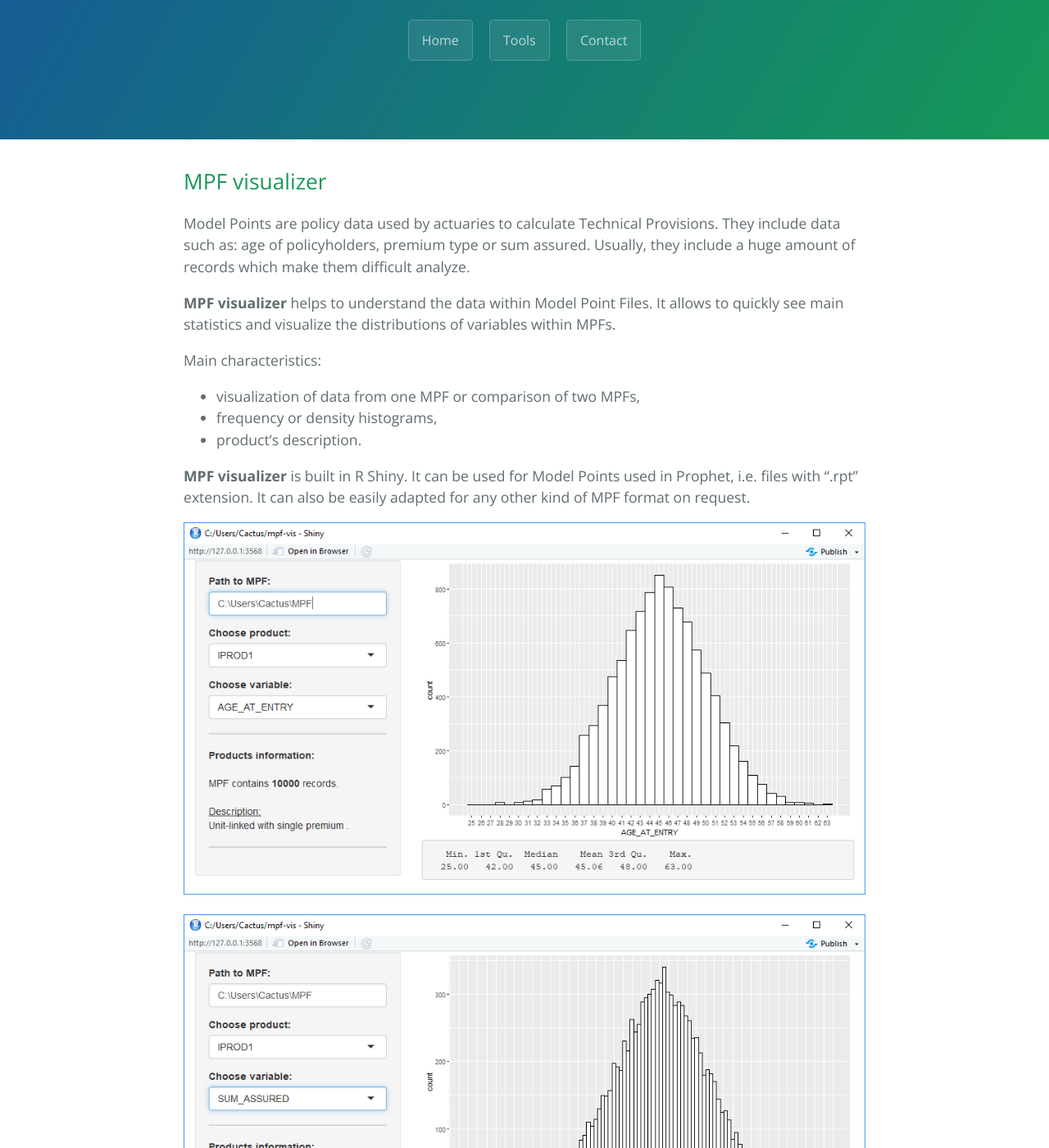
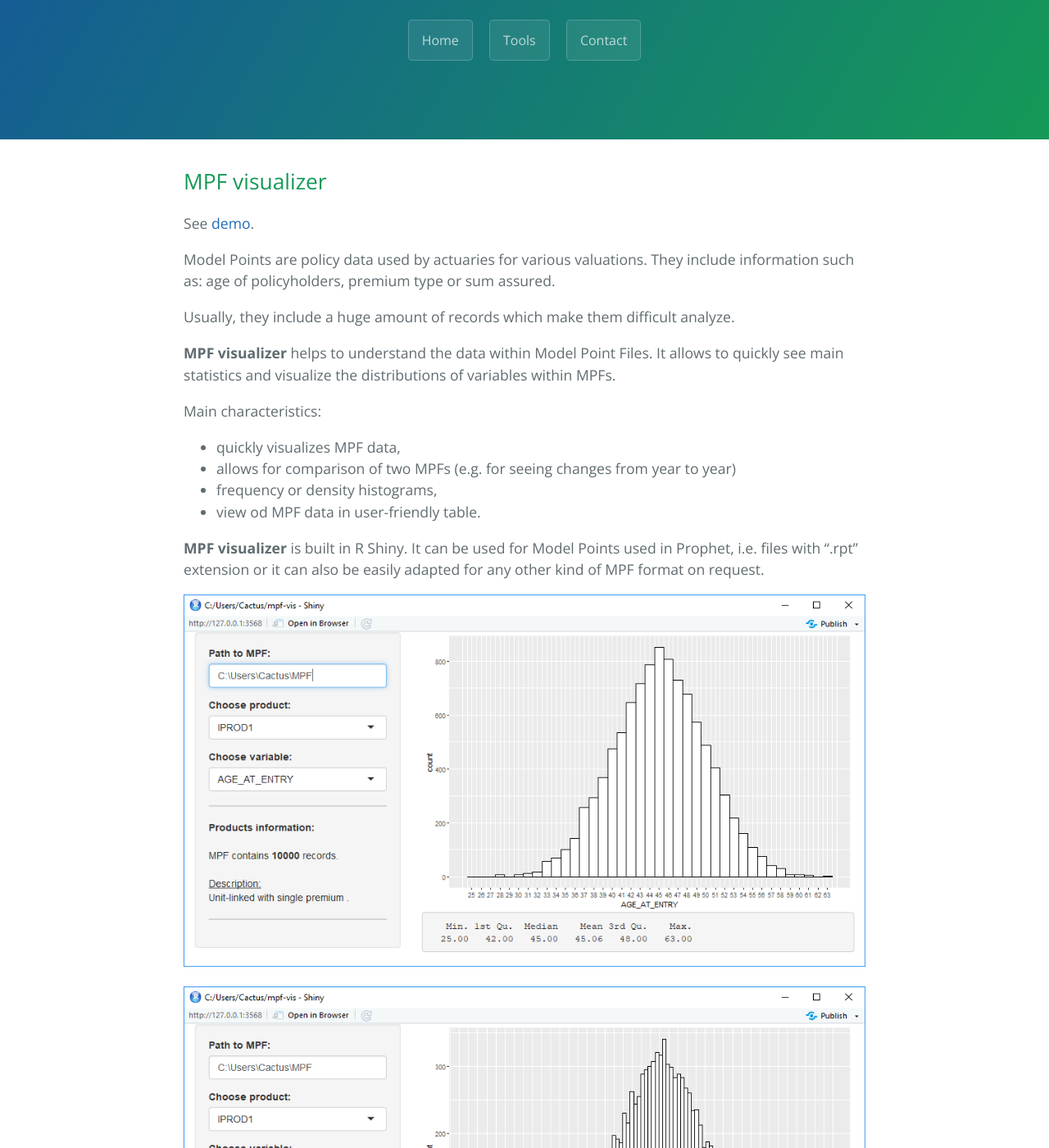
Before and after one commit to cactus-actuarial/cactus-actuarial.github.io, a Jekyll site: the page built from tools.md, in a window 1280 px wide and 1400 px high, scrolled down 213 px. Shown: the whole window at 82% size. Built offline with Jekyll 4.4.1, drawn with Linux system fonts in a browser that asks for light colours; some of the changed text lies outside the part shown.

Commit message:
Changes in text
Changes in text

```diff
--- a/tools.md
+++ b/tools.md
@@ -6,23 +6,24 @@ description: Tools to handle actuarial data.
 
 ## MPF visualizer
 
-Model Points are policy data used by actuaries to calculate Technical Provisions. They include data such as: age of policyholders, premium type or sum assured. Usually, they include a huge amount of records which make them difficult analyze.
+See [demo](https://cactus-actuarial.shinyapps.io/mpf-vis-app-demo/).
+
+Model Points are policy data used by actuaries for various valuations. They include information such as: age of policyholders, premium type or sum assured.
+
+Usually, they include a huge amount of records which make them difficult analyze.
 
 **MPF visualizer** helps to understand the data within Model Point Files. It allows to quickly see main statistics and visualize the distributions of variables within MPFs.
 
 Main characteristics:
-* visualization of data from one MPF or comparison of two MPFs,
+* quickly visualizes MPF data,
+* allows for comparison of two MPFs (e.g. for seeing changes from year to year)
 * frequency or density histograms,
-* product's description.
+* view od MPF data in user-friendly table.
 
-**MPF visualizer** is built in R Shiny. It can be used for Model Points used in Prophet, i.e. files with ".rpt" extension. It can also be easily adapted for any other kind of MPF format on request.
+**MPF visualizer** is built in R Shiny. It can be used for Model Points used in Prophet, i.e. files with ".rpt" extension or it can also be easily adapted for any other kind of MPF format on request.
 
 ![MPF-visualizer](../img/screen-1.png)
 
 ![MPF-visualizer](../img/screen-2.png)
 
-Requirements:
-* MPF in Prophet format (also adaptable for any other MPF format),
-* [R Studio](https://www.rstudio.com/).
-
 If you would like to test out MPF visualizer, [just write](./contact.html).
```
Also changed, not shown: index.md (+1 -1 lines).
